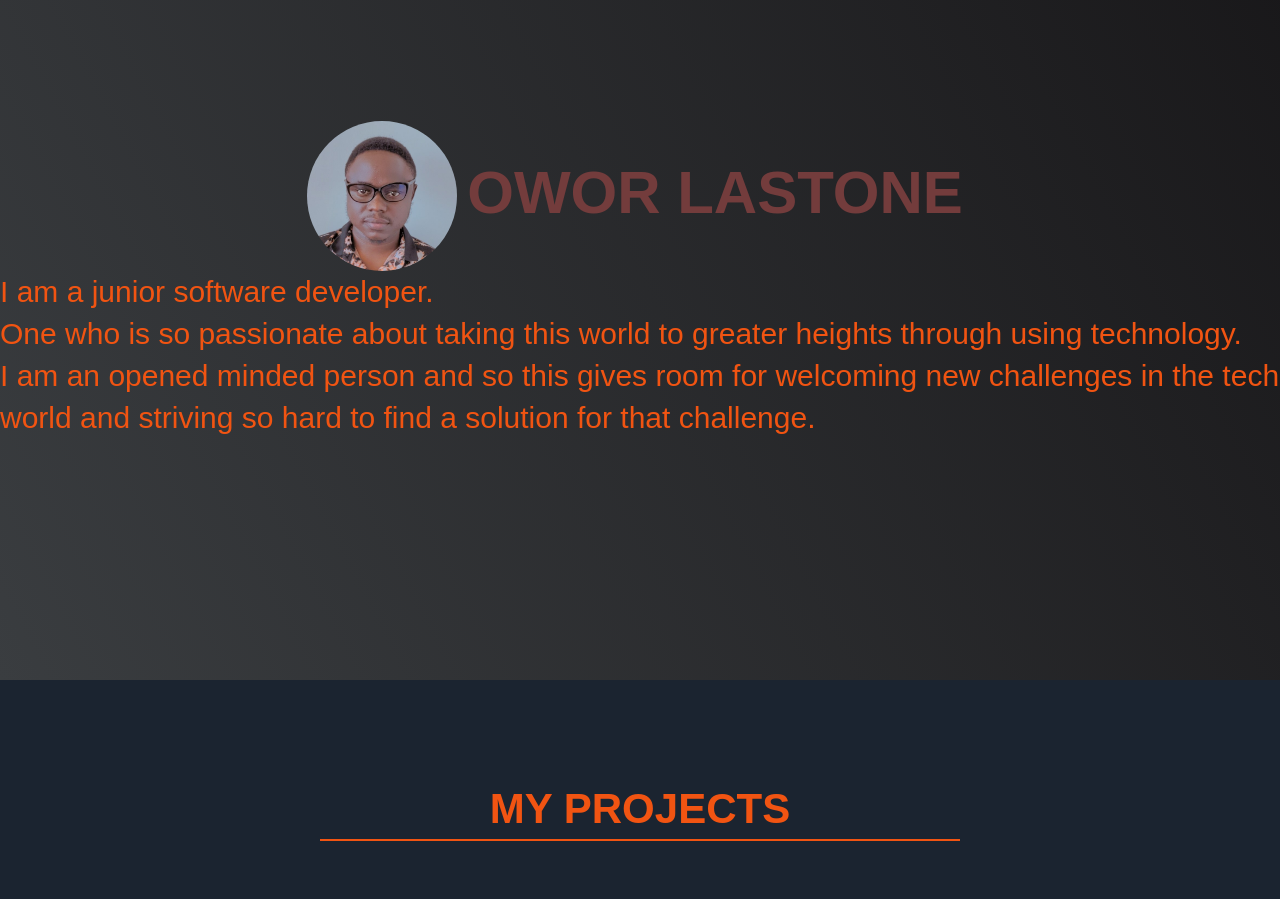
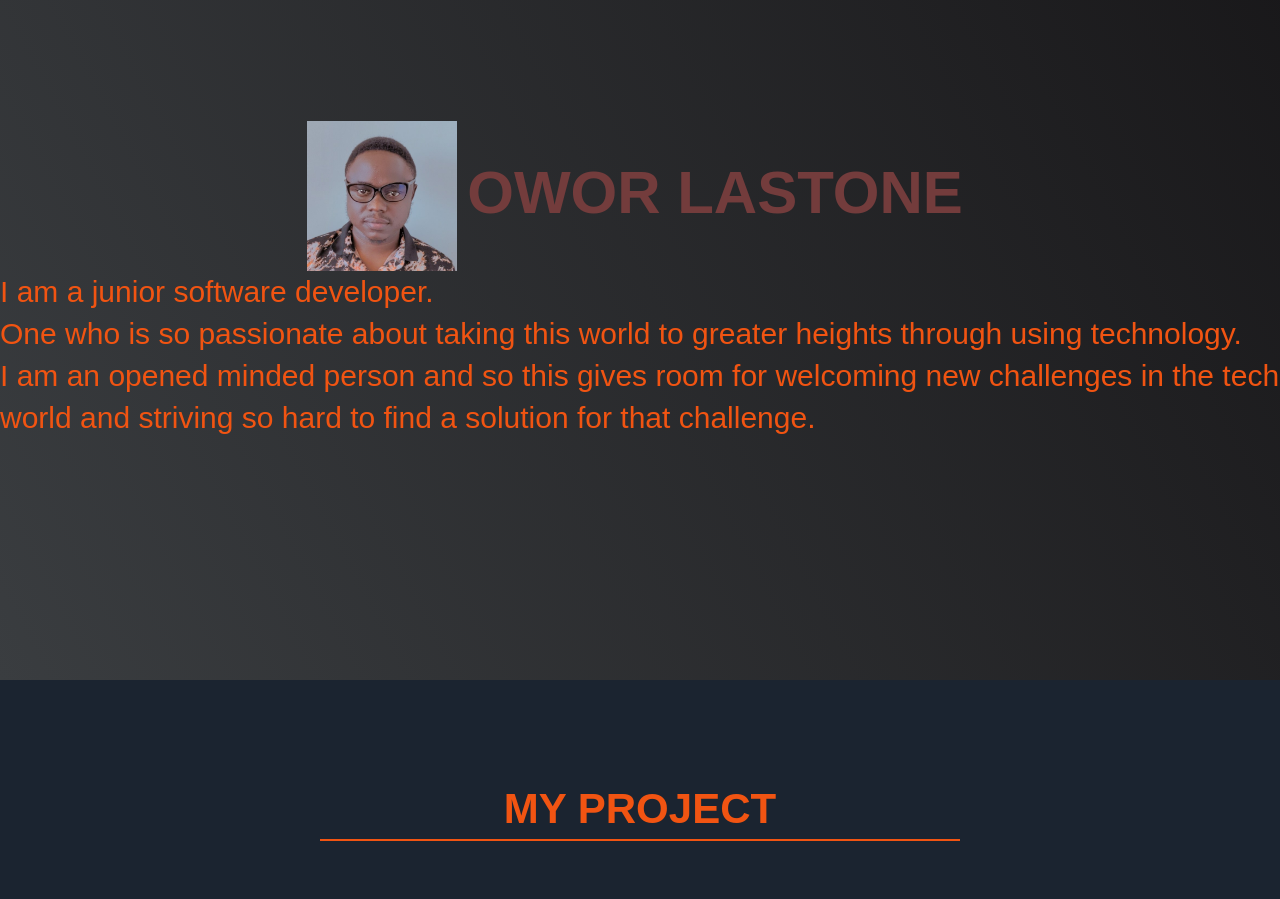
Before and after one commit to Oworilastone/my-portfolio, a plain HTML site: page index.html in a window 1280 px wide. Shown: the part 120-1019 px from the top of the page. Drawn offline with Linux system fonts and the light colour scheme.

Commit message:
editted CSS

```diff
--- a/CSS/style.css
+++ b/CSS/style.css
@@ -67,7 +67,7 @@
 #img {
     display: block;
     max-width: 200px;
-    border-radius: 50%!important;
+    border-radius: 50%!;
   }
 .myname{
     padding: 10px;
--- a/index.html
+++ b/index.html
@@ -38,7 +38,7 @@
   </section>
 
   <section id="projects" class="projects-section">
-    <h2 class="projects-section-header">MY PROJECTS</h2>
+    <h2 class="projects-section-header">MY PROJECT</h2>
 
     <div class="projects-grid">
       <a
```
